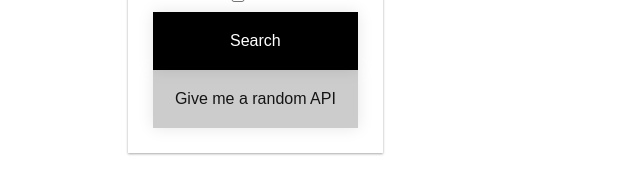
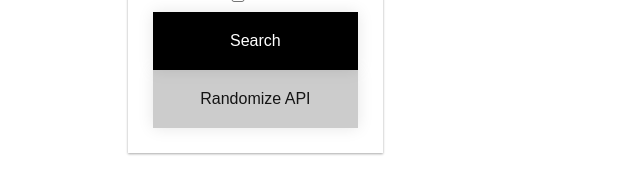
Before and after one commit to kstawinski/random-api, a Svelte app: page / in a window 1280 px wide. Shown: the part 432-610 px from the top of the page, without its empty margins (0-640 px from the left). Built offline with nearby package versions, Linux system fonts and the light colour scheme.

Commit message:
Change randomize button name

```diff
--- a/src/App.svelte
+++ b/src/App.svelte
@@ -61,9 +61,10 @@ const getRandomAPI = () => {
 			</div>
 		<Button text="Search" />
 		<Button
-			text="Give me a random API"
+			text="Randomize API"
 			type="secondary"
-			on:click={getRandomAPI} loading={state.randomAPILoading}
+			on:click={getRandomAPI}
+			loading={state.randomAPILoading}
 		/>
 		</section>
 		<div>
```
